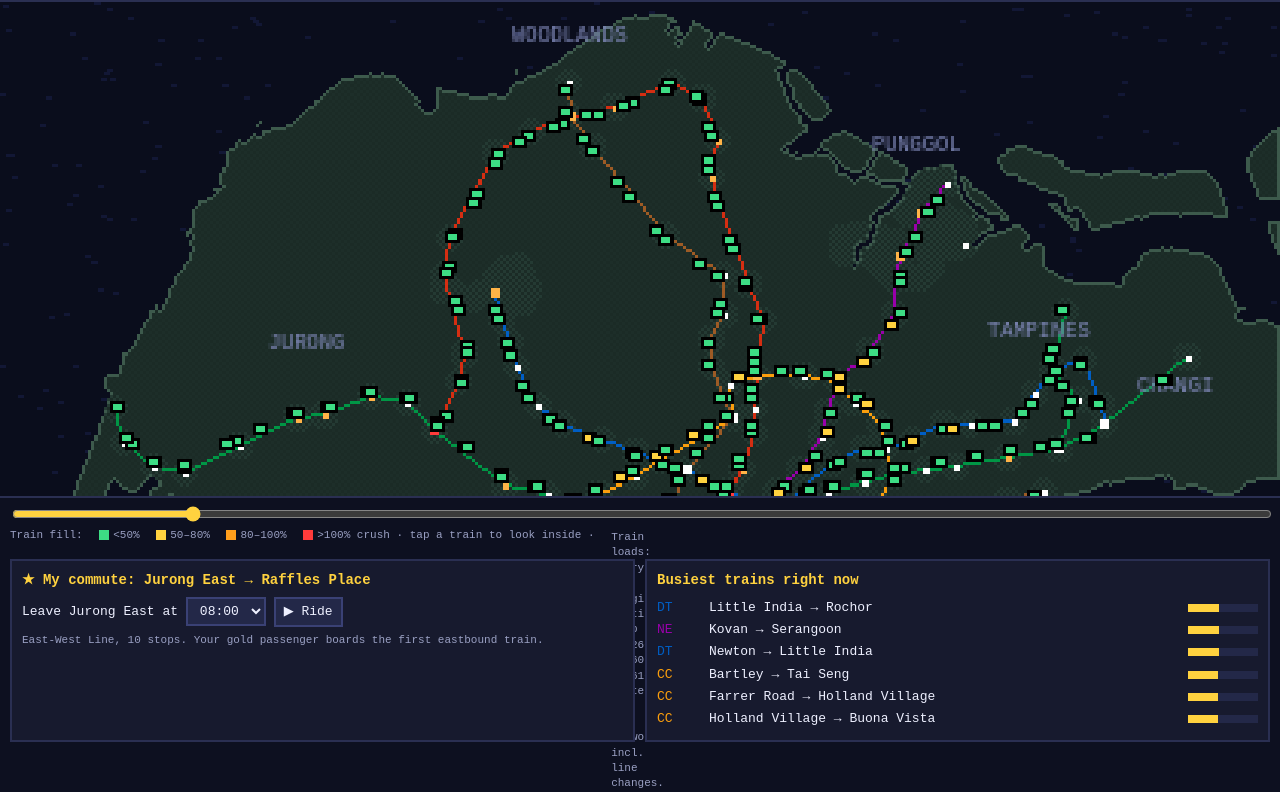
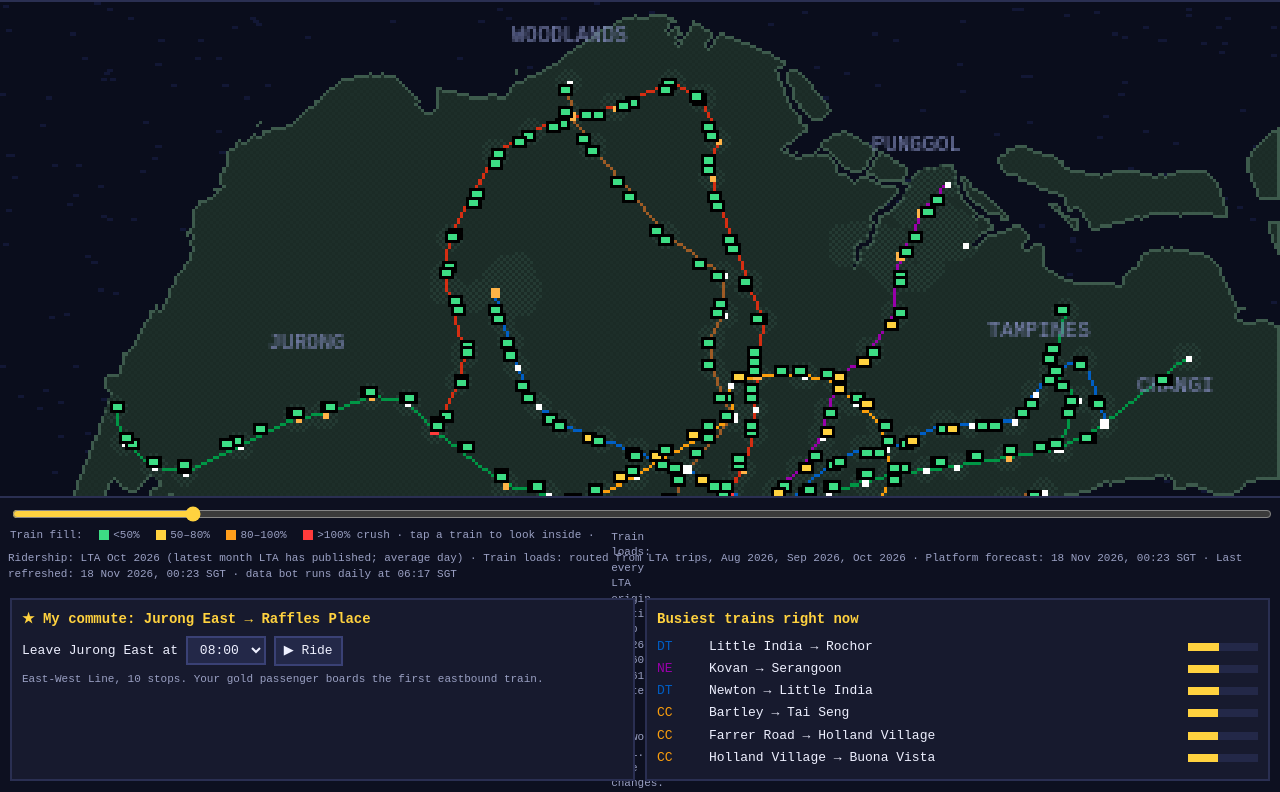
Before and after one commit to weitanjun123/sg-transit-planner, a plain HTML site: page docs/sim.html in a window 1280 px wide. Shown: the part 47-839 px from the top of the page. Drawn offline with Linux system fonts and the light colour scheme.

Commit message:
Sim: show when each data source was last updated
Co-Authored-By: Claude Opus 5.5 <noreply@anthropic.com>
Claude-Session: https://claude.ai/code/session_01VFFE5WU3hXThhegB7eZFWE

```diff
--- a/docs/sim.html
+++ b/docs/sim.html
@@ -43,6 +43,7 @@
 <div id="wrap"><canvas id="map"></canvas></div>
 <div class="row"><input type="range" id="tslider" min="330" max="1440" step="1" value="480">
   <div class="mute legend">Train fill: <span style="background:#3ddc84"></span>&lt;50% <span style="background:#ffd23f"></span>50–80% <span style="background:#ff9f1c"></span>80–100% <span style="background:#ff3b3b"></span>&gt;100% crush · tap a train to look inside · <span id="src"></span></div></div>
+<div class="mute" id="updated" style="padding:2px 8px 6px;font-size:11px">Data dates loading…</div>
 <div id="cards">
   <div class="card">
     <h2>★ My commute: Jurong East → Raffles Place</h2>
@@ -98,6 +99,7 @@ async function init() {
   try { const r = await fetch('data/sg_land.json'); if (r.ok) LAND = await r.json(); } catch (e) {}
   try { const r = await fetch('data/crowd_forecast.json', {cache:'no-store'}); if (r.ok) FC = await r.json(); } catch (e) {}
   const real = await loadDemand();
+  showUpdated();
   buildLoads();
   if (!real) {   // placeholder only: scale so the single worst AM-peak segment is ~110% full (typical of SG peak)
     let mx = 0;
@@ -110,12 +112,29 @@ async function init() {
   buildTrains(); drawLand(); setupUI(); requestAnimationFrame(loop);
 }
 
+// ------------------------------------------------------------------ "last updated" line
+let PV_MONTH = null;
+async function showUpdated() {
+  const MON = ['Jan','Feb','Mar','Apr','May','Jun','Jul','Aug','Sep','Oct','Nov','Dec'];
+  const when = iso => { const d = new Date(iso); return isNaN(d) ? null : d.toLocaleString('en-SG', {timeZone: 'Asia/Singapore', day: 'numeric', month: 'short', year: 'numeric', hour: '2-digit', minute: '2-digit', hour12: false}) + ' SGT'; };
+  let live = null; try { const r = await fetch('data/crowd_now.json', {cache: 'no-store'}); if (r.ok) live = await r.json(); } catch (e) {}
+  const parts = [];
+  if (PV_MONTH) parts.push(`Ridership: LTA ${MON[+PV_MONTH.slice(4) - 1]} ${PV_MONTH.slice(0, 4)} (latest month LTA has published; average day)`);
+  if (SEG && SEG.months) parts.push(`Train loads: routed from LTA trips, ${SEG.months.map(m => MON[+m.slice(4) - 1] + ' ' + m.slice(0, 4)).join(', ')}`);
+  if (FC && FC.fetched_at) parts.push(`Platform forecast: ${when(FC.fetched_at)}`);
+  if (live && live.fetched_at) parts.push(`Last refreshed: ${when(live.fetched_at)}`);
+  const age = live && live.fetched_at ? (Date.now() - new Date(live.fetched_at)) / 3600000 : null;
+  if (age != null && age > 30) parts.push(`⚠ data is ${Math.floor(age / 24)} day(s) old`);
+  document.getElementById('updated').textContent = parts.length ? parts.join(' · ') + ' · data bot runs daily at 06:17 SGT' : 'Using placeholder demand (no LTA data loaded).';
+}
+
 // ------------------------------------------------------------------ demand: LTA tap-ins/outs per station per hour
 async function loadDemand() {
   let pv = null; try { const r = await fetch('data/station_hourly.json', {cache:'no-store'}); if (r.ok) pv = await r.json(); } catch(e) {}
   const rp = byCode.EW14;
   for (const s of S.stations) demand[s.id] = {weekday:{in:Array(24).fill(0), out:Array(24).fill(0)}, weekend:{in:Array(24).fill(0), out:Array(24).fill(0)}};
   if (pv) {
+    PV_MONTH = pv.month || null;
     for (const day of ['weekday', 'weekend']) for (const [key, rec] of Object.entries(pv[day])) {
       const s = key.split('/').map(c => byCode[c]).find(Boolean); if (!s) continue;
       const days = pv.days ? pv.days[day] : (day === 'weekday' ? 21 : 9);     // monthly totals -> per-day average (public holidays count as weekend, as in LTA's data)
```
